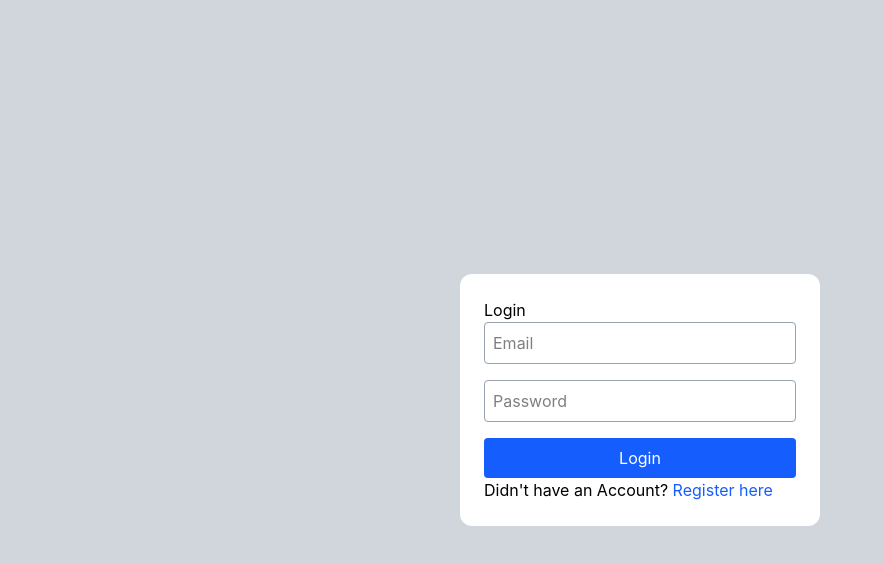
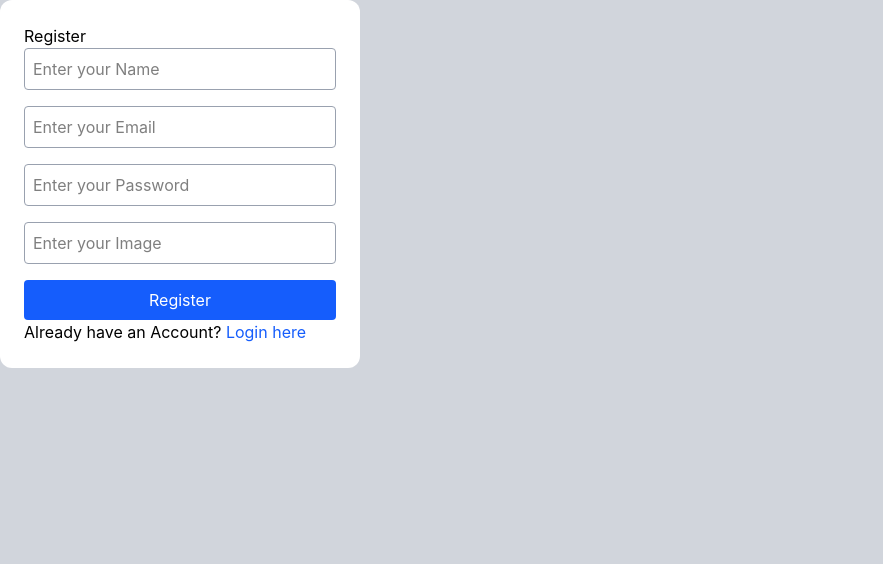
Before and after one commit to forgewithharsh/sheriyans-cohort3.0, a React (Vite) app in the folder react/day7_SLU_ternary/: page / in a window 1280 px wide. Shown: the top 564 px of the page, without its empty margins (0-883 px from the left). Built offline with nearby package versions, Linux system fonts and the light colour scheme.

Commit message:
feat: enhance user registration by adding image input and update UserCard to display user images

```diff
--- a/react/day7_SLU_ternary/src/App.jsx
+++ b/react/day7_SLU_ternary/src/App.jsx
@@ -1,14 +1,20 @@
 import React, { useState } from "react";
 import Login from "./components/Login";
 import Register from "./components/Register";
+import UserCard from "./components/UserCard";
 
 const App = () => {
-  const [toggle, setToggle] = useState(true);
+  const [toggle, setToggle] = useState(false);
   const [users, setUsers] = useState([]);
 
   return (
-    <div className="bg-gray-300 h-screen flex justify-center items-center">
-      {toggle ? <Login setToggle={setToggle}/> : <Register setUsers={setUsers} setToggle={setToggle}/>}
+    <div className="bg-gray-300 h-screen ">
+      <Register setUsers={setUsers} setToggle={setToggle} />
+      <div className="flex gap-4">
+        {users.map((elem) => (
+          <UserCard user={elem} />
+        ))}
+      </div>
     </div>
   );
 };
--- a/react/day7_SLU_ternary/src/components/Register.jsx
+++ b/react/day7_SLU_ternary/src/components/Register.jsx
@@ -5,6 +5,7 @@ const Register = ({ setToggle, setUsers }) => {
     name: "",
     email: "",
     password: "",
+    image: "",
   });
 
   const handleChange = (e) => {
@@ -19,6 +20,7 @@ const Register = ({ setToggle, setUsers }) => {
       name: "",
       email: "",
       password: "",
+      image: "",
     });
   };
 
@@ -53,6 +55,15 @@ const Register = ({ setToggle, setUsers }) => {
           type="password"
           placeholder="Enter your Password"
         />
+        <input
+          required
+          value={formData.image}
+          name="image"
+          onChange={handleChange}
+          className="p-2 border border-gray-400 rounded"
+          type="url"
+          placeholder="Enter your Image"
+        />
         <button className="p-2 bg-blue-600 text-white rounded">Register</button>
       </form>
       <p>
--- a/react/day7_SLU_ternary/src/components/UserCard.jsx
+++ b/react/day7_SLU_ternary/src/components/UserCard.jsx
@@ -1,11 +1,18 @@
-import React from 'react'
+import React from "react";
 
-const UserCard = () => {
+const UserCard = ({user}) => {
   return (
-    <div>
+    <div className="p-4 flex flex-col gap-4 border-gray-400 border rounded bg-white">
+      <div className="w-50 h-50 rounded overflow-hidden">
+        <img className="h-full w-full" src={user.image} alt="" />
+      </div>
+      <div>
+        <h1>{user.name}</h1>
+        <p>{user.email}</p>
+      </div>
+      <button>Delete</button>
+    </div>
+  );
+};
 
-    </div>
-  )
-}
-
-export default UserCard
+export default UserCard;
```
